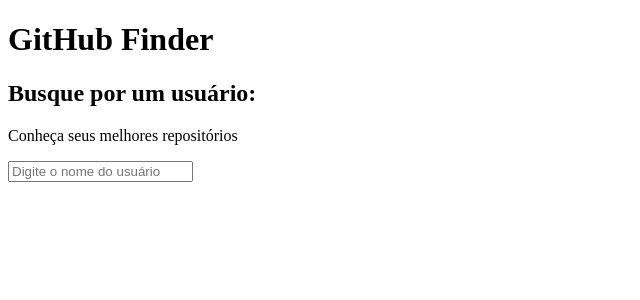
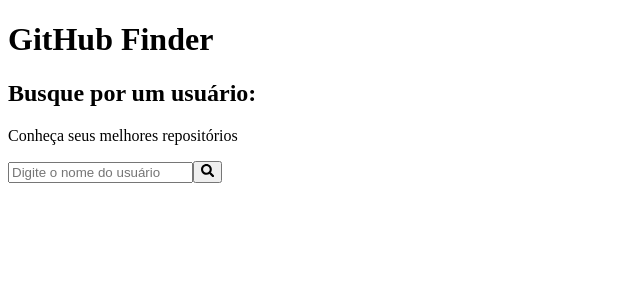
Before and after one commit to JoseDeyvid/ProjetosEmReact, a React (Vite) app in the folder P22_GitHubFinder/gitHubFinder/: page / in a window 1280 px wide. Shown: the top 300 px of the page, without its empty margins (0-640 px from the left). Built offline with nearby package versions, Linux system fonts and the light colour scheme.

Commit message:
Estruturar component do formulario de pesquisar o usuario

```diff
--- a/P22_GitHubFinder/gitHubFinder/src/App.tsx
+++ b/P22_GitHubFinder/gitHubFinder/src/App.tsx
@@ -1,14 +1,11 @@
 import "./App.css";
+import FormSearchUser from "./components/FormSearchUser";
 
 function App() {
   return (
     <div>
       <h1>GitHub Finder</h1>
-      <form>
-        <h2>Busque por um usuário:</h2>
-        <p>Conheça seus melhores repositórios</p>
-        <input type="text" placeholder="Digite o nome do usuário" />
-      </form>
+      <FormSearchUser />
     </div>
   );
 }
--- /dev/null
+++ b/P22_GitHubFinder/gitHubFinder/src/components/FormSearchUser/index.tsx
@@ -0,0 +1,17 @@
+import React from "react";
+import { FaSearch } from "react-icons/fa";
+
+const FormSearchUser = () => {
+  return (
+    <form>
+      <h2>Busque por um usuário:</h2>
+      <p>Conheça seus melhores repositórios</p>
+      <input type="text" placeholder="Digite o nome do usuário" />
+      <button type="submit">
+        <FaSearch />
+      </button>
+    </form>
+  );
+};
+
+export default FormSearchUser;
```
